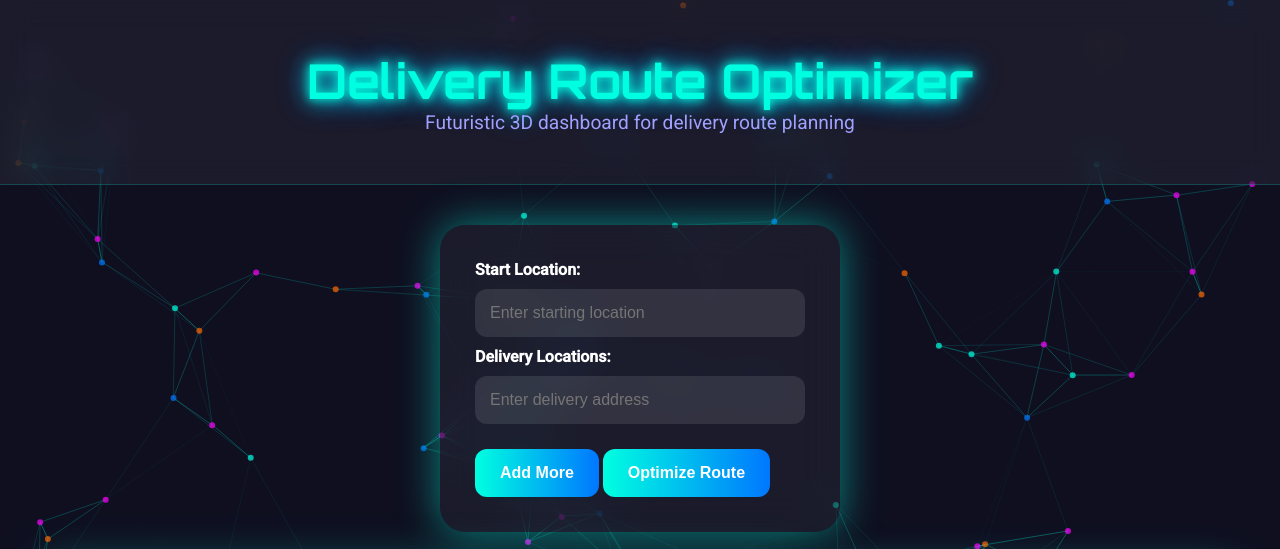
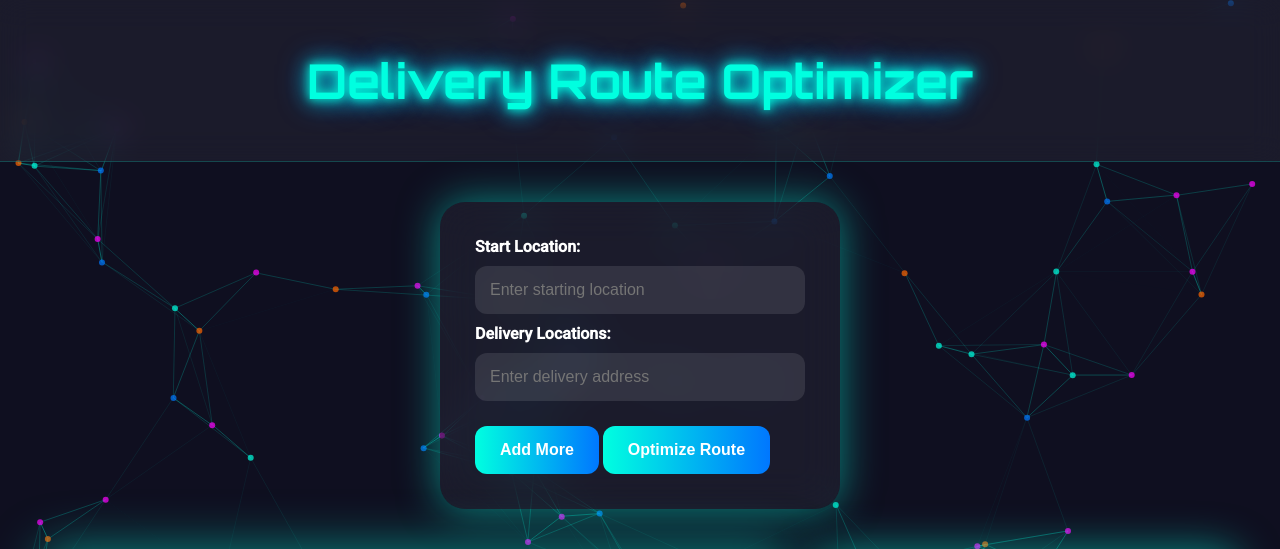
Before and after one commit to aaarrvind/RouteWise, a Flask app: page / in a window 1280 px wide. Shown: the top 549 px of the page. Run offline with Flask 3, Linux system fonts and the light colour scheme; some libraries are stand-ins or nearby versions.

Commit message:
Design Change

```diff
--- a/templates/index.html
+++ b/templates/index.html
@@ -179,7 +179,6 @@ button:hover {
 
 <header>
     <h1>Delivery Route Optimizer</h1>
-    <p>Futuristic 3D dashboard for delivery route planning</p>
 </header>
 
 <!-- Form -->
```
